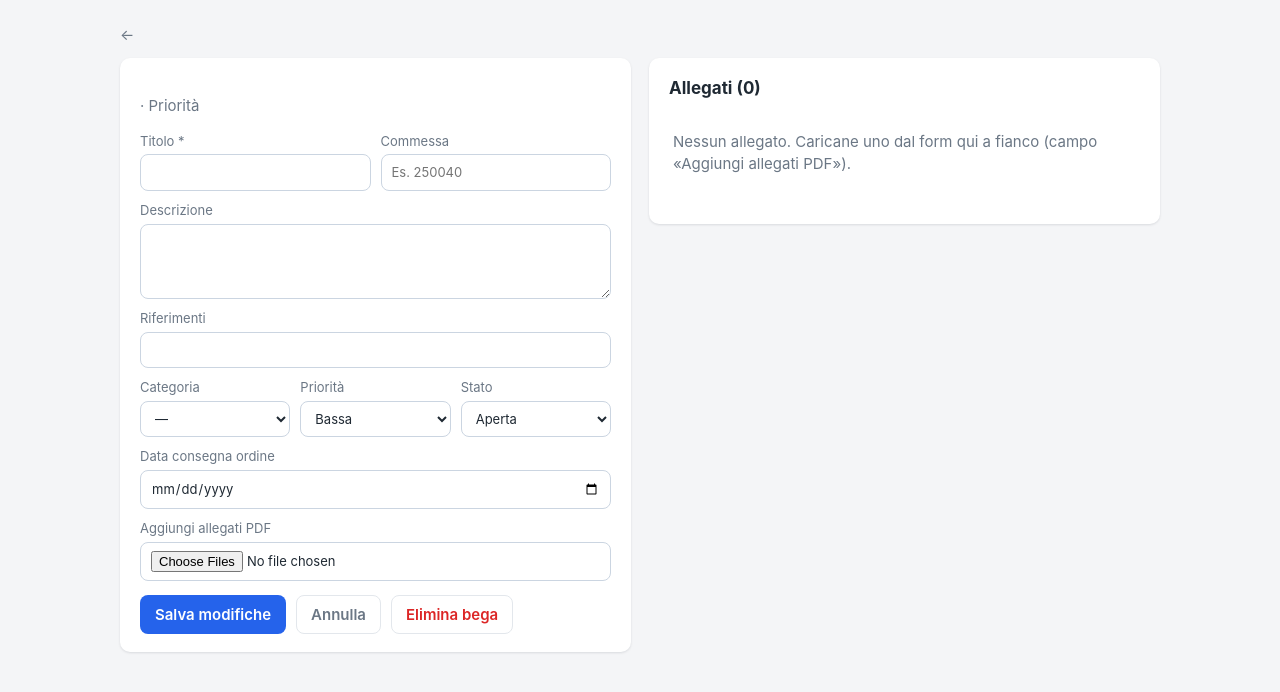
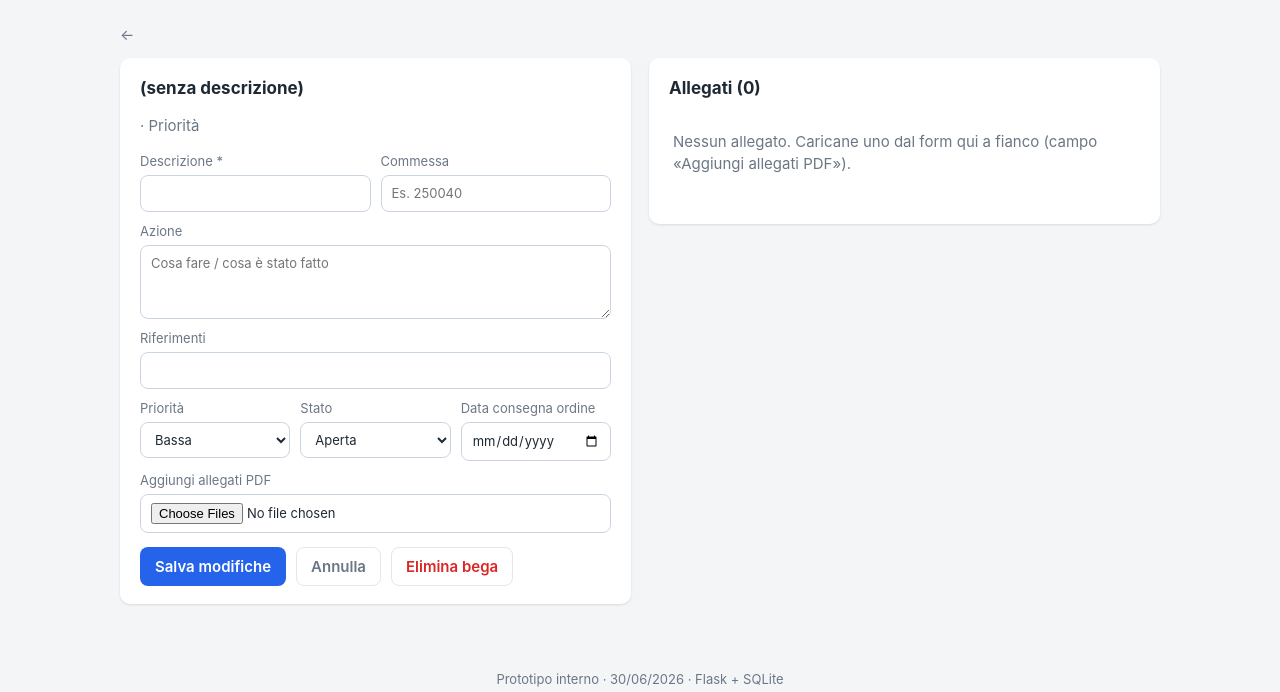
Before and after one commit to LZando/beghe-tracker, a Flask app: template templates/bega.html in a window 1280 px wide. Shown: the part 50-742 px from the top of the page. Run offline with Flask 3, Linux system fonts and the light colour scheme; the template is opened without the code that fills it, so the values that code supplies are empty.

Commit message:
Bega: via titolo e categoria, dentro azione; descrizione = campo principale. Migrazione titolo->descrizione (dati preservati); aggiornati form, home, mappa, scheda, export, ricerca

```diff
--- a/app.py
+++ b/app.py
@@ -43,7 +43,6 @@ app.config["SECRET_KEY"] = "dev-cambiami-in-produzione"
 app.config["MAX_CONTENT_LENGTH"] = 25 * 1024 * 1024  # 25 MB per upload
 
 # Valori di catalogo: tenerli qui rende banale aggiungerne di nuovi.
-CATEGORIE = ["Ritardo consegna", "Qualità", "Fatturazione", "Amministrativo", "Altro"]
 PRIORITA = ["Bassa", "Media", "Alta"]
 STATI = ["Aperta", "In lavorazione", "Risolta"]
 
@@ -66,6 +65,24 @@ def close_db(_exc):
         db.close()
 
 
+BEGHE_SCHEMA = """
+    CREATE TABLE {name} (
+        id             INTEGER PRIMARY KEY AUTOINCREMENT,
+        fornitore_id   INTEGER NOT NULL REFERENCES fornitori(id) ON DELETE CASCADE,
+        commessa       TEXT,
+        descrizione    TEXT,
+        azione         TEXT,
+        riferimenti    TEXT,
+        priorita       TEXT NOT NULL DEFAULT 'Media',
+        stato          TEXT NOT NULL DEFAULT 'Aperta',
+        data_apertura  TEXT NOT NULL DEFAULT (date('now')),
+        data_consegna  TEXT,
+        data_chiusura  TEXT,
+        creato_il      TEXT NOT NULL DEFAULT (datetime('now'))
+    )
+"""
+
+
 def init_db():
     db = sqlite3.connect(DB_PATH)
     db.executescript(
@@ -80,23 +97,6 @@ def init_db():
             creato_il     TEXT NOT NULL DEFAULT (datetime('now'))
         );
 
-        CREATE TABLE IF NOT EXISTS beghe (
-            id             INTEGER PRIMARY KEY AUTOINCREMENT,
-            fornitore_id   INTEGER NOT NULL REFERENCES fornitori(id) ON DELETE CASCADE,
-            titolo         TEXT NOT NULL,
-            descrizione    TEXT,
-            riferimenti    TEXT,
-            categoria      TEXT,
-            commessa       TEXT,
-            priorita       TEXT NOT NULL DEFAULT 'Media',
-            stato          TEXT NOT NULL DEFAULT 'Aperta',
-            importo        REAL,
-            data_apertura  TEXT NOT NULL DEFAULT (date('now')),
-            data_consegna  TEXT,
-            data_chiusura  TEXT,
-            creato_il      TEXT NOT NULL DEFAULT (datetime('now'))
-        );
-
         CREATE TABLE IF NOT EXISTS allegati (
             id            INTEGER PRIMARY KEY AUTOINCREMENT,
             bega_id       INTEGER NOT NULL REFERENCES beghe(id) ON DELETE CASCADE,
@@ -106,10 +106,35 @@ def init_db():
         );
         """
     )
-    # Migrazione per DB esistenti: aggiunge la colonna 'commessa' se manca.
-    colonne = [r[1] for r in db.execute("PRAGMA table_info(beghe)").fetchall()]
-    if "commessa" not in colonne:
+    db.executescript(BEGHE_SCHEMA.format(name="IF NOT EXISTS beghe"))
+
+    # ---- Migrazioni idempotenti per DB esistenti ----
+    cols = [r[1] for r in db.execute("PRAGMA table_info(beghe)").fetchall()]
+    if "commessa" not in cols:
         db.execute("ALTER TABLE beghe ADD COLUMN commessa TEXT")
+        cols.append("commessa")
+    if "azione" not in cols:
+        db.execute("ALTER TABLE beghe ADD COLUMN azione TEXT")
+        cols.append("azione")
+    # Rimozione di titolo/categoria/importo: ricostruisce la tabella (compatibile
+    # con ogni versione di SQLite). Il vecchio 'titolo' confluisce in 'descrizione'.
+    if any(c in cols for c in ("titolo", "categoria", "importo")):
+        desc = "COALESCE(NULLIF(descrizione, ''), titolo)" if "titolo" in cols else "descrizione"
+        db.executescript(
+            BEGHE_SCHEMA.format(name="beghe_new")
+            + f"""
+            ;INSERT INTO beghe_new
+                (id, fornitore_id, commessa, descrizione, azione, riferimenti,
+                 priorita, stato, data_apertura, data_consegna, data_chiusura, creato_il)
+              SELECT id, fornitore_id, commessa, {desc}, azione, riferimenti,
+                     COALESCE(priorita, 'Media'), COALESCE(stato, 'Aperta'),
+                     COALESCE(data_apertura, date('now')), data_consegna, data_chiusura,
+                     COALESCE(creato_il, datetime('now'))
+              FROM beghe;
+            DROP TABLE beghe;
+            ALTER TABLE beghe_new RENAME TO beghe;
+            """
+        )
     db.commit()
     db.close()
 
@@ -159,7 +184,6 @@ def raggruppa_per_commessa(beghe, oggi):
 @app.context_processor
 def inject_globals():
     return {
-        "CATEGORIE": CATEGORIE,
         "PRIORITA": PRIORITA,
         "STATI": STATI,
         "riga_classe": riga_classe,
@@ -210,8 +234,8 @@ def index():
                     "beghe": [
                         {
                             "id": b["id"],
-                            "titolo": b["titolo"],
                             "descrizione": b["descrizione"],
+                            "azione": b["azione"],
                             "priorita": b["priorita"],
                             "stato": b["stato"],
                             "colore": b["colore"],
@@ -278,7 +302,7 @@ def fornitore(fid):
         sql += " AND priorita = ?"
         params.append(priorita)
     if q:
-        sql += " AND (titolo LIKE ? OR descrizione LIKE ? OR riferimenti LIKE ? OR commessa LIKE ?)"
+        sql += " AND (descrizione LIKE ? OR azione LIKE ? OR riferimenti LIKE ? OR commessa LIKE ?)"
         params += [f"%{q}%"] * 4
     sql += """
         ORDER BY (commessa IS NULL), commessa,
@@ -324,11 +348,10 @@ def _form_bega():
         return v or None
 
     return {
-        "titolo": clean("titolo"),
+        "commessa": clean("commessa"),
         "descrizione": clean("descrizione"),
+        "azione": clean("azione"),
         "riferimenti": clean("riferimenti"),
-        "categoria": clean("categoria"),
-        "commessa": clean("commessa"),
         "priorita": request.form.get("priorita") or "Media",
         "stato": request.form.get("stato") or "Aperta",
         "data_consegna": clean("data_consegna"),
@@ -380,23 +403,22 @@ def bega_detail(bid):
 @app.route("/fornitore/<int:fid>/bega/nuova", methods=["POST"])
 def bega_nuova(fid):
     dati = _form_bega()
-    if not dati["titolo"]:
-        flash("Il titolo della bega è obbligatorio.", "error")
+    if not dati["descrizione"]:
+        flash("La descrizione della bega è obbligatoria.", "error")
         return redirect(url_for("fornitore", fid=fid))
     db = get_db()
     chiusura = date.today().isoformat() if dati["stato"] == "Risolta" else None
     cur = db.execute(
         """INSERT INTO beghe
-           (fornitore_id, titolo, descrizione, riferimenti, categoria, commessa,
+           (fornitore_id, commessa, descrizione, azione, riferimenti,
             priorita, stato, data_consegna, data_chiusura)
-           VALUES (?,?,?,?,?,?,?,?,?,?)""",
+           VALUES (?,?,?,?,?,?,?,?,?)""",
         (
             fid,
-            dati["titolo"],
+            dati["commessa"],
             dati["descrizione"],
+            dati["azione"],
             dati["riferimenti"],
-            dati["categoria"],
-            dati["commessa"],
             dati["priorita"],
             dati["stato"],
             dati["data_consegna"],
@@ -418,8 +440,8 @@ def bega_modifica(bid):
         flash("Bega non trovata.", "error")
         return redirect(url_for("index"))
     dati = _form_bega()
-    if not dati["titolo"]:
-        flash("Il titolo della bega è obbligatorio.", "error")
+    if not dati["descrizione"]:
+        flash("La descrizione della bega è obbligatoria.", "error")
         return redirect(url_for("bega_detail", bid=bid))
     if dati["stato"] == "Risolta":
         chiusura = bega["data_chiusura"] or date.today().isoformat()
@@ -427,15 +449,14 @@ def bega_modifica(bid):
         chiusura = None
     db.execute(
         """UPDATE beghe SET
-             titolo=?, descrizione=?, riferimenti=?, categoria=?, commessa=?,
+             commessa=?, descrizione=?, azione=?, riferimenti=?,
              priorita=?, stato=?, data_consegna=?, data_chiusura=?
            WHERE id=?""",
         (
-            dati["titolo"],
+            dati["commessa"],
             dati["descrizione"],
+            dati["azione"],
             dati["riferimenti"],
-            dati["categoria"],
-            dati["commessa"],
             dati["priorita"],
             dati["stato"],
             dati["data_consegna"],
@@ -540,10 +561,10 @@ def mappa():
                     "beghe": [
                         {
                             "id": b["id"],
-                            "titolo": b["titolo"],
+                            "descrizione": b["descrizione"],
+                            "azione": b["azione"],
                             "stato": b["stato"],
                             "priorita": b["priorita"],
-                            "categoria": b["categoria"],
                             "consegna": b["data_consegna"],
                             "colore": b["colore"],
                             "url": url_for("bega_detail", bid=b["id"]),
@@ -571,8 +592,8 @@ def export_csv():
     db = get_db()
     righe = db.execute(
         """
-        SELECT f.nome AS fornitore, b.commessa, b.titolo, b.categoria, b.priorita, b.stato,
-               b.data_apertura, b.data_consegna, b.data_chiusura, b.riferimenti, b.descrizione
+        SELECT f.nome AS fornitore, b.commessa, b.descrizione, b.azione, b.priorita, b.stato,
+               b.data_apertura, b.data_consegna, b.data_chiusura, b.riferimenti
         FROM beghe b JOIN fornitori f ON f.id = b.fornitore_id
         ORDER BY f.nome, b.commessa, b.data_consegna
         """
@@ -581,8 +602,8 @@ def export_csv():
     w = csv.writer(buf, delimiter=";")
     w.writerow(
         [
-            "Fornitore", "Commessa", "Titolo", "Categoria", "Priorità", "Stato",
-            "Data apertura", "Data consegna", "Data chiusura", "Riferimenti", "Descrizione",
+            "Fornitore", "Commessa", "Descrizione", "Azione", "Priorità", "Stato",
+            "Data apertura", "Data consegna", "Data chiusura", "Riferimenti",
         ]
     )
     for r in righe:
--- a/static/home.js
+++ b/static/home.js
@@ -53,8 +53,8 @@
             const b = n.bega;
             return (
                 (b.has_pdf ? '<span class="m-pdf" title="PDF allegato">PDF</span>' : "") +
-                '<div class="m-bega-title">' + esc(b.titolo) + "</div>" +
-                (b.descrizione ? '<div class="m-bega-desc">' + esc(b.descrizione) + "</div>" : "") +
+                '<div class="m-bega-title">' + esc(b.descrizione) + "</div>" +
+                (b.azione ? '<div class="m-bega-desc">Azione: ' + esc(b.azione) + "</div>" : "") +
                 '<div class="m-bega-meta"><span class="tag prio-' + b.priorita.toLowerCase() + '">' +
                     b.priorita + '</span><span class="tag stato-' +
                     b.stato.toLowerCase().replace(/ /g, "-") + '">' + b.stato + "</span></div>"
--- a/templates/bega.html
+++ b/templates/bega.html
@@ -1,5 +1,5 @@
 {% extends "base.html" %}
-{% block title %}{{ b.titolo }} — Beghe Tracker{% endblock %}
+{% block title %}{{ (b.descrizione or 'Bega')[:40] }} — Beghe Tracker{% endblock %}
 
 {% block content %}
 <a class="back" href="{{ url_for('fornitore', fid=f.id) }}">← {{ f.nome }}</a>
@@ -7,26 +7,22 @@
 <div class="bega-detail">
     <section class="card">
         <div class="card-head">
-            <h2 class="{{ 'struck' if b.stato=='Risolta' }}">{{ b.titolo }}</h2>
+            <h2 class="{{ 'struck' if b.stato=='Risolta' }}">{{ b.descrizione or '(senza descrizione)' }}</h2>
             <span class="tag stato-{{ b.stato|lower|replace(' ','-') }}">{{ b.stato }}</span>
         </div>
         <p class="muted">
             {{ f.nome }}{% if b.commessa %} · Commessa <strong>{{ b.commessa }}</strong>{% endif %}
-            · Priorità {{ b.priorita }}{% if b.categoria %} · {{ b.categoria }}{% endif %}
+            · Priorità {{ b.priorita }}
         </p>
 
         <form method="post" action="{{ url_for('bega_modifica', bid=b.id) }}" class="form bega-form" enctype="multipart/form-data">
             <div class="row">
-                <label class="grow">Titolo *<input name="titolo" required value="{{ b.titolo }}"></label>
+                <label class="grow">Descrizione *<input name="descrizione" required value="{{ b.descrizione or '' }}"></label>
                 <label>Commessa<input name="commessa" value="{{ b.commessa or '' }}" placeholder="Es. 250040"></label>
             </div>
-            <label>Descrizione<textarea name="descrizione" rows="3">{{ b.descrizione or '' }}</textarea></label>
+            <label>Azione<textarea name="azione" rows="3" placeholder="Cosa fare / cosa è stato fatto">{{ b.azione or '' }}</textarea></label>
             <label>Riferimenti<input name="riferimenti" value="{{ b.riferimenti or '' }}"></label>
             <div class="row">
-                <label>Categoria<select name="categoria">
-                    <option value="">—</option>
-                    {% for cat in CATEGORIE %}<option value="{{ cat }}" {{ 'selected' if b.categoria==cat }}>{{ cat }}</option>{% endfor %}
-                </select></label>
                 <label>Priorità<select name="priorita">
                     {% for p in PRIORITA %}<option value="{{ p }}" {{ 'selected' if b.priorita==p }}>{{ p }}</option>{% endfor %}
                 </select></label>
```
Also changed, not shown: static/mappa.js (+4 -3 lines), templates/fornitore.html (+5 -9 lines).
